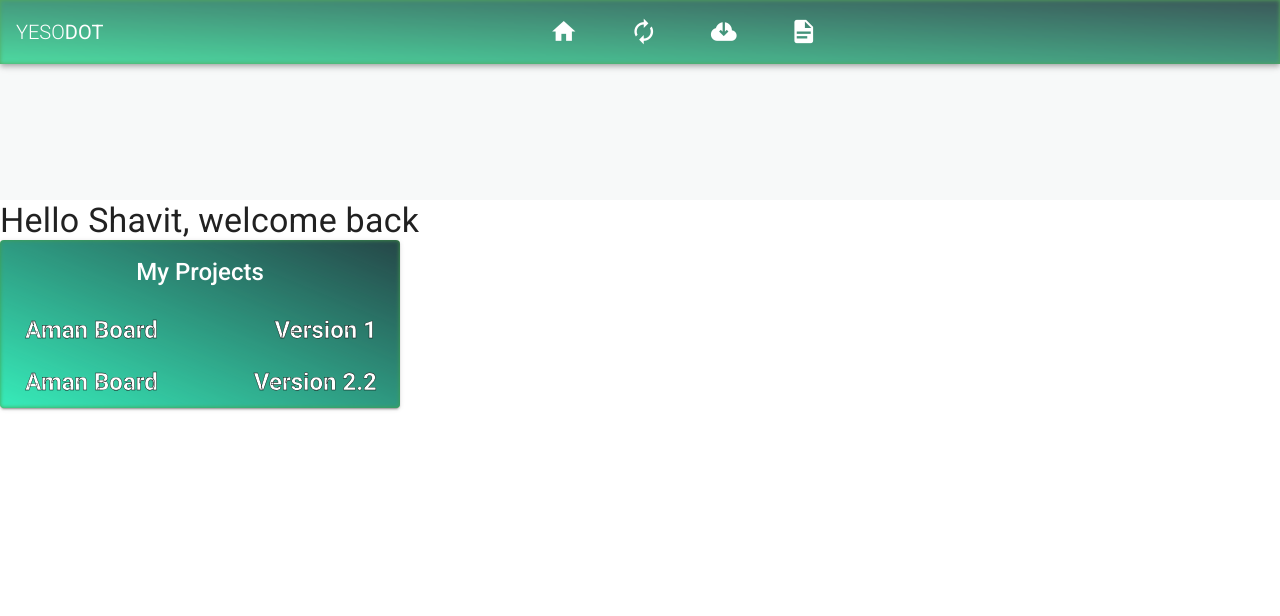
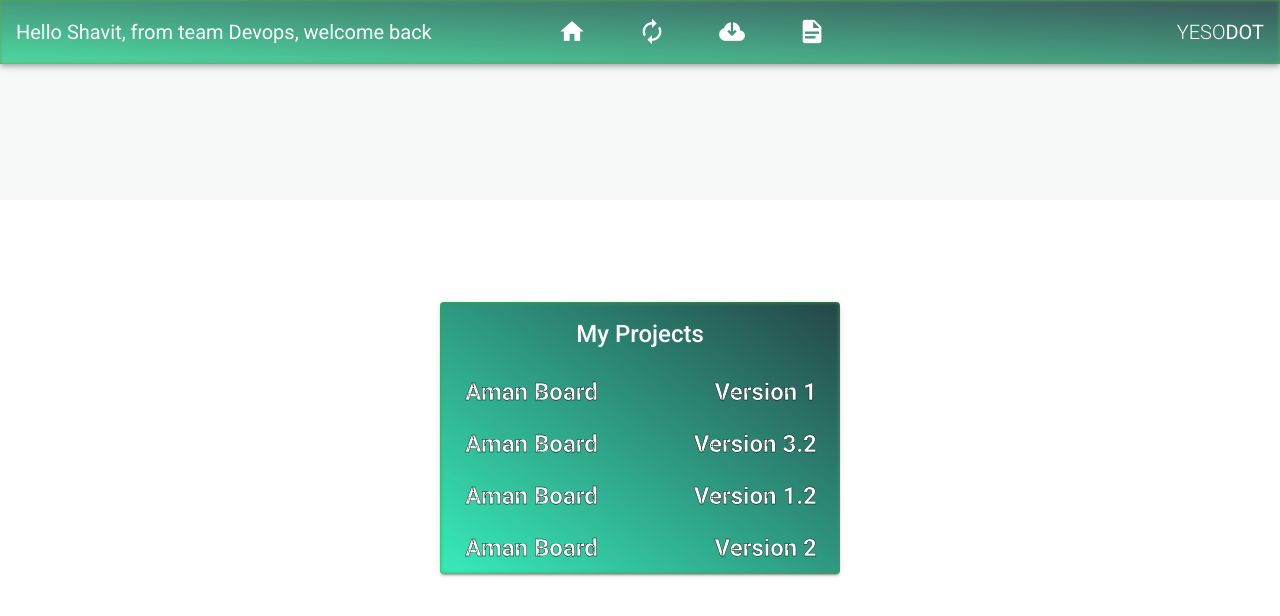
Before and after one commit to Irish-Cream-Team/albaino-client, a Vue app: page / in a window 1280 px wide. Shown: the top 616 px of the page. Built offline with nearby package versions, Linux system fonts and the light colour scheme.

Commit message:
style: added new features.

```diff
--- a/src/components/Navbar.vue
+++ b/src/components/Navbar.vue
@@ -8,14 +8,13 @@
         >
         </v-img>
       </template>
-      <v-toolbar-title class="text-uppercase white--text">
-        <span class="font-weight-light">Yeso</span>
-        <span>Dot</span>
+      <v-toolbar-title class="white--text">
+        <span>Hello Shavit, from team Devops, welcome back</span>
       </v-toolbar-title>
 
       <v-spacer></v-spacer>
 
-      <v-toolbar-items>
+      <v-toolbar-items id="toolbarButtons">
         <v-btn depressed icon tile large color="white" class="px-10"
           ><v-icon>mdi-home</v-icon></v-btn
         >
@@ -31,6 +30,11 @@
       </v-toolbar-items>
 
       <v-spacer></v-spacer>
+
+      <v-toolbar-title class="text-uppercase white--text">
+        <span class="font-weight-light">Yeso</span>
+        <span>Dot</span>
+      </v-toolbar-title>
     </v-toolbar>
   </nav>
 </template>
@@ -44,3 +48,9 @@ export default {
   },
 };
 </script>
+
+<style scoped>
+#toolbarButtons {
+  margin-right: 18%;
+}
+</style>
--- a/src/views/Home.vue
+++ b/src/views/Home.vue
@@ -1,9 +1,14 @@
 <template>
   <div class="home">
-    <h1 class="display-1">Hello Shavit, welcome back</h1>
-    <v-card color="#43a047" dark max-width="400">
+    <v-card
+      id="myProjectsWindow"
+      class="mx-auto"
+      color="#43a047"
+      dark
+      max-width="400"
+    >
       <v-img gradient="to top right, rgba(55,236,186,1), rgba(25,32,72,.7)">
-        <v-card-title class="justify-center" max-width="400">
+        <v-card-title class="justify-center">
           <span class="headline font-weight-medium">My Projects</span>
         </v-card-title>
         <div id="textOutline" class="d-flex flex-column align-start">
@@ -16,7 +21,6 @@
             Aman Board
             <div>Version 1</div></v-btn
           >
-
           <v-btn
             text
             x-large
@@ -24,7 +28,25 @@
             min-width="100%"
           >
             Aman Board
-            <div>Version 2.2</div></v-btn
+            <div>Version 3.2</div></v-btn
+          >
+          <v-btn
+            text
+            x-large
+            class="text-capitalize headline d-flex justify-space-between font-weight-bold"
+            min-width="100%"
+          >
+            Aman Board
+            <div>Version 1.2</div></v-btn
+          >
+          <v-btn
+            text
+            x-large
+            class="text-capitalize headline d-flex justify-space-between font-weight-bold"
+            min-width="100%"
+          >
+            Aman Board
+            <div>Version 2</div></v-btn
           >
         </div>
       </v-img>
@@ -43,6 +65,9 @@ export default {
 </script>
 
 <style scoped>
+#myProjectsWindow {
+  margin-top: 8%;
+}
 #textOutline {
   -webkit-text-stroke: 0.4px black;
 }
```
